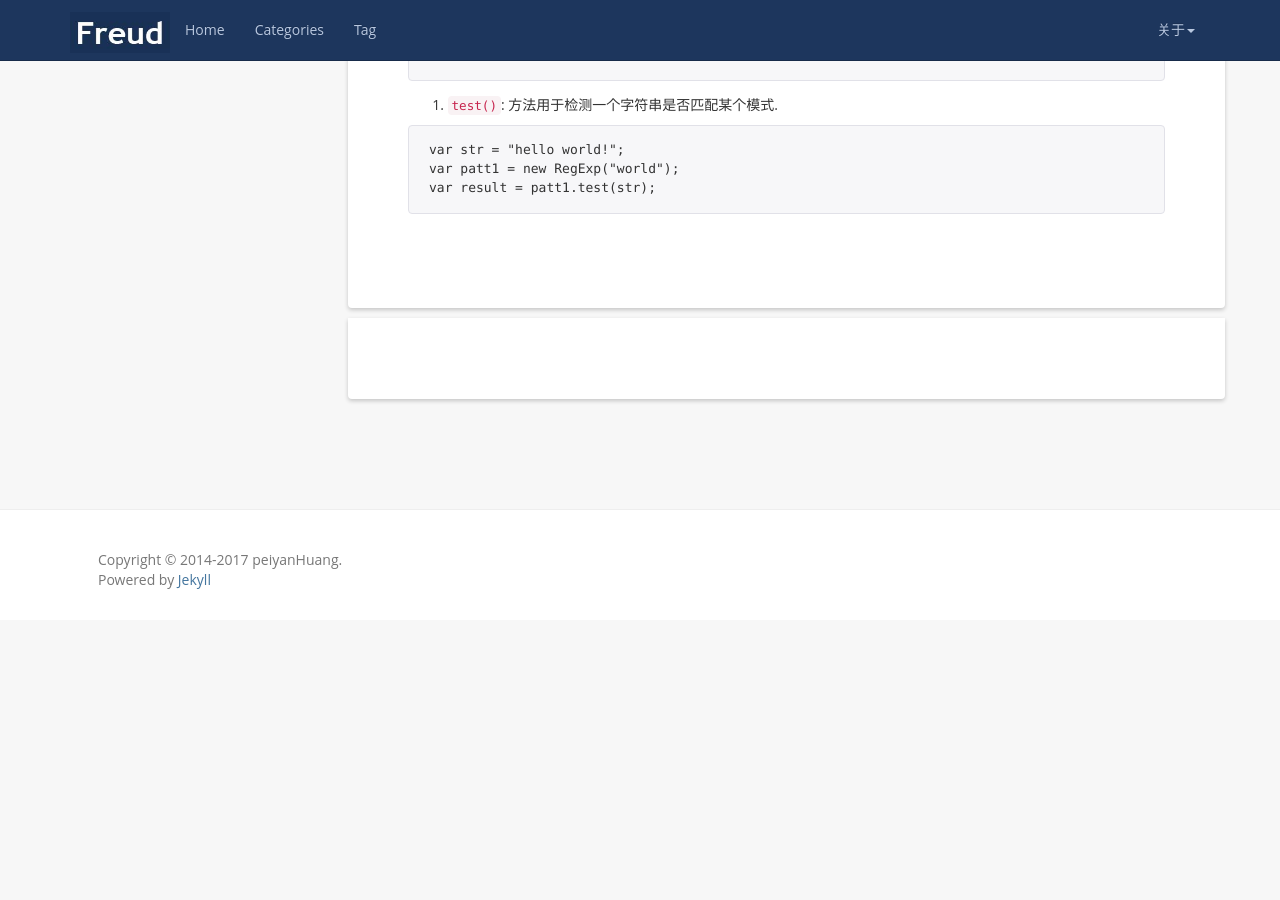
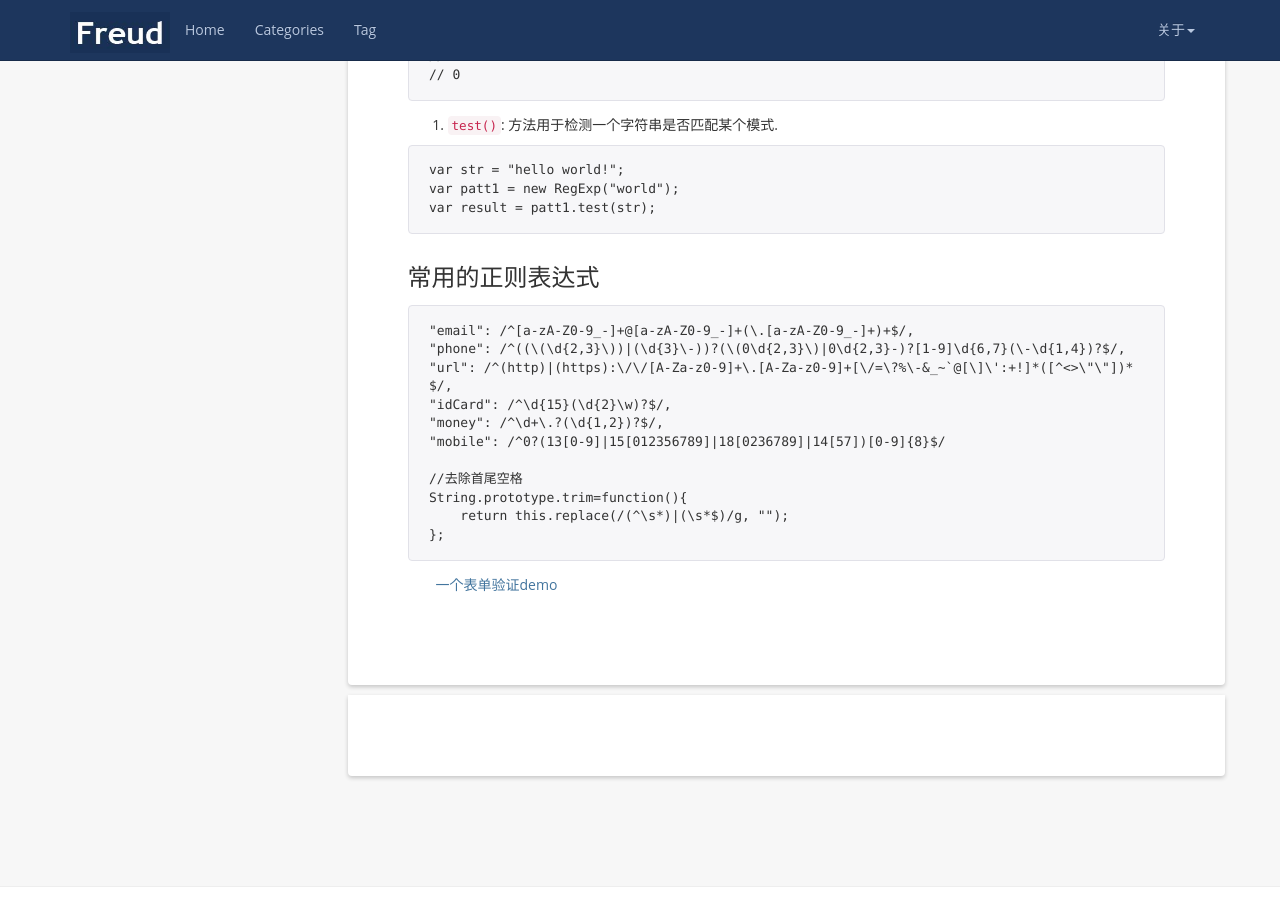
Before and after one commit to peiyanhuang/MyBlog, a Jekyll site: the page built from _posts/2017-02-21-RegExp.md, in a window 1280 px wide and 900 px high, scrolled down 3626 px. Built offline with Jekyll 4.4.1, drawn with Linux system fonts in a browser that asks for light colours; nearby versions of some CDN libraries; before the commit the page ends 4246 px from its top, so only the background shows below that.

Commit message:
regexp demo

````diff
--- a/_posts/2017-02-21-RegExp.md
+++ b/_posts/2017-02-21-RegExp.md
@@ -162,3 +162,21 @@ var str = "hello world!";
 var patt1 = new RegExp("world");
 var result = patt1.test(str);
 ```
+
+### 常用的正则表达式
+
+```
+"email": /^[a-zA-Z0-9_-]+@[a-zA-Z0-9_-]+(\.[a-zA-Z0-9_-]+)+$/,
+"phone": /^((\(\d{2,3}\))|(\d{3}\-))?(\(0\d{2,3}\)|0\d{2,3}-)?[1-9]\d{6,7}(\-\d{1,4})?$/,
+"url": /^(http)|(https):\/\/[A-Za-z0-9]+\.[A-Za-z0-9]+[\/=\?%\-&_~`@[\]\':+!]*([^<>\"\"])*$/,
+"idCard": /^\d{15}(\d{2}\w)?$/,
+"money": /^\d+\.?(\d{1,2})?$/,
+"mobile": /^0?(13[0-9]|15[012356789]|18[0236789]|14[57])[0-9]{8}$/
+
+//去除首尾空格
+String.prototype.trim=function(){
+    return this.replace(/(^\s*)|(\s*$)/g, "");
+};
+```
+
+[一个表单验证demo](https://github.com/peiyanhuang/learn/blob/master/demo/myValidate.html)
````
